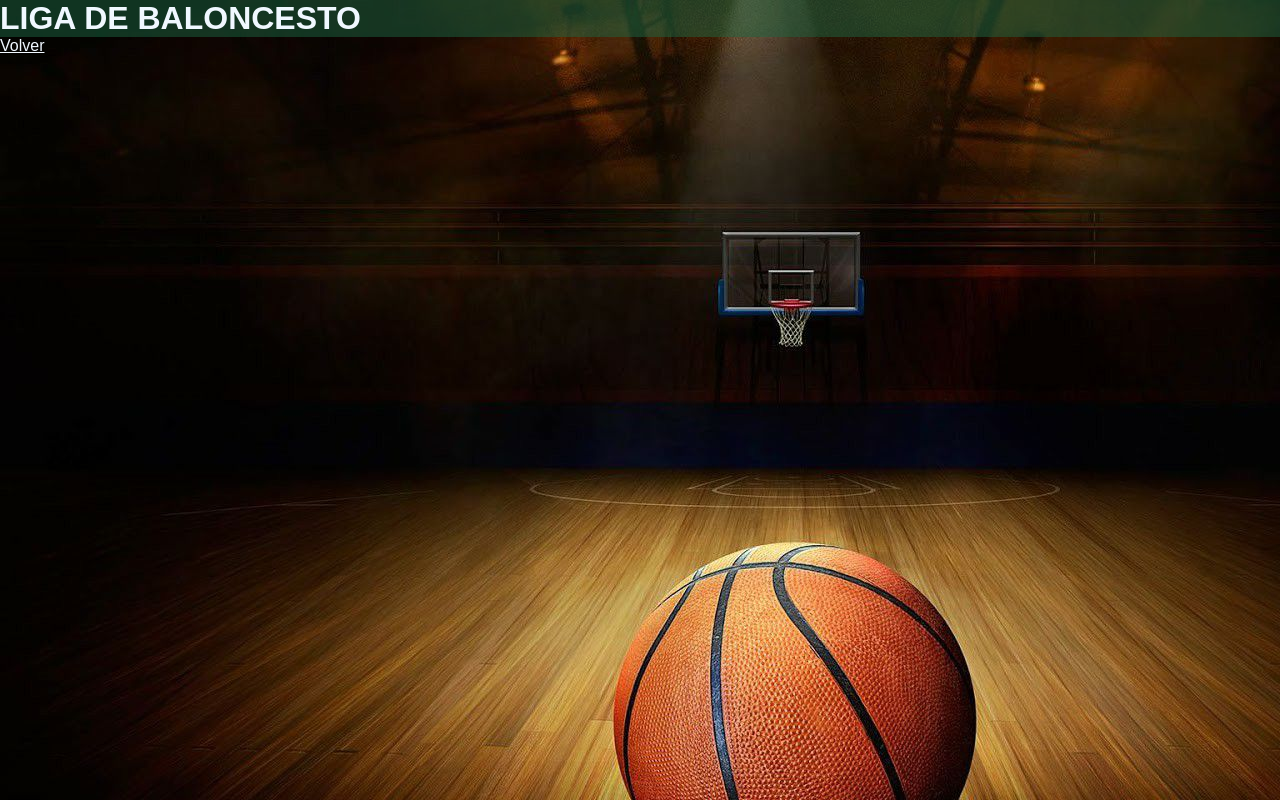
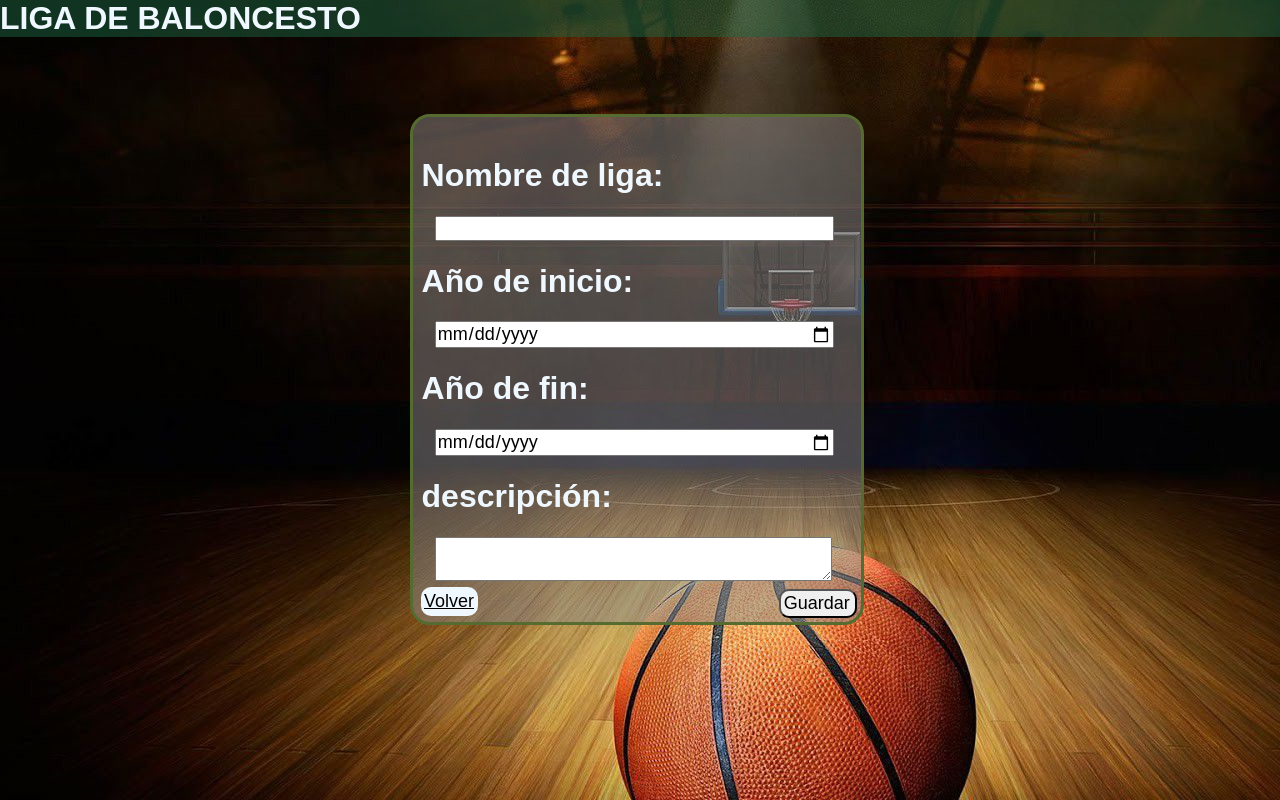
Before and after one commit to PatataAsada/BaloncestoManagerFullHD4K, a PHP site: page /liga.php in a window 1280 px wide. Run offline with PHP 8.4, Linux system fonts and the light colour scheme.

Commit message:
creado html de liga, preparando html de crear_modificar_equipo

```diff
--- a/css/estilos.css
+++ b/css/estilos.css
@@ -77,12 +77,14 @@ a.menu{
 /*DIV PARA FORMULARIO LIGA, EQUIPOS Y RESULTADOS*/
 div.formulario{
     border: 3px solid darkolivegreen;
+    left: 30%;
     align-self: center;
-    width: 50%;
-    height: 50%;
+    width: 35%;
+    height: 40%;
     border-radius: 20px;
     background-color: rgba(140, 136, 136, 0.5);
-    margin: 6% 0% 0% 0%;
+    margin: 6% 2% 5% 2%;
+    padding: auto;
 }
 form>label{
     font-size: xx-large;
@@ -114,7 +116,7 @@ label{
 .text{
     float: left;
     font-size: large;
-    width: 80%;
+    width: 90%;
     margin-top: 5%;
     margin-left: 3%;
     color:black;
@@ -123,7 +125,25 @@ input.button{
     float: right;
     font-size: large;
     border-radius: 10px;
-    margin: 20% 5% 5% 0%;
+    margin: 10% 5% 5% 0%;
     padding: 2px 5px 2px 3px;
     color: black;
 }
+a.button{
+    display: block;
+    float: right;
+    font-size: large;
+    background-color: aliceblue;
+    border-radius: 10px;
+    color: black;
+    text-align: center;
+    margin: 10% 1% 1% 2%;
+    padding: 4px 4px 4px 3px;
+}
+
+div.atras{
+    float: left;
+}
+div.submit{
+    float: right;
+}
--- /dev/null
+++ b/funciones/subir_liga.php
@@ -0,0 +1,5 @@
+<?php
+//TODO script para añadir la primera liga o actualizar la existente y volver al menu
+
+header('Location:../inicio.php');
+?>
--- a/liga.php
+++ b/liga.php
@@ -2,8 +2,14 @@
 /*
 TODO comprobar que existe sesion.
 */
+$nom_liga = "";
+$anno_liga_inicio = "";
+$anno_liga_fin = "";
+$liga_desc = "";
+//TODO capturar datos de antigua liga en los valores de arriba
 ?>
 <!DOCTYPE html>
+<!-- TODO pasar a php para mostrar errores -->
 <html lang="en">
 <head>
     <meta charset="UTF-8">
@@ -14,10 +20,32 @@ TODO comprobar que existe sesion.
     <div class="title">
         <h1>LIGA DE BALONCESTO</h1>
     </div>
-    <?php
-    //TODO creacion de formulario con datos de liga si existen.
-    ?>
-    <div>
-        <a href="inicio.php">Volver</a>
+    <div class="formulario">
+        <form action="funciones/subir_liga.php" method="POST" >
+                <label for="username">Nombre de liga: </label>
+                <?php
+                echo "<input type='text' name='nom_liga' value='$nom_liga' class='text'/>";
+                ?>
+
+                <label for="pass">Año de inicio: </label>
+                <?php
+                    echo "<input type='date' name='anno_liga_inicio' class='text' value='$anno_liga_inicio'/>"
+                ?>
+                <label for="pass">Año de fin: </label>
+                <?php
+                    echo "<input type='date' name='anno_liga_fin' class='text' value='$anno_liga_inicio'/>"
+                ?>
+                <label for="pass">descripción: </label>
+                <?php
+                    echo "<textarea name='liga_desc' class='text' value='$anno_liga_inicio'></textarea>";
+                ?>
+                <div class="atras">
+                    <a href="inicio.php" class="button">Volver</a>
+                </div>
+                <div class="submit">
+                    <input type="submit" name="Entrar" class="button" value="Guardar"/>
+                </div>
+        </form>
     </div>
+
 </body>
```
Also changed, not shown: crear_modificar_resultado.php (+37 -4 lines).
